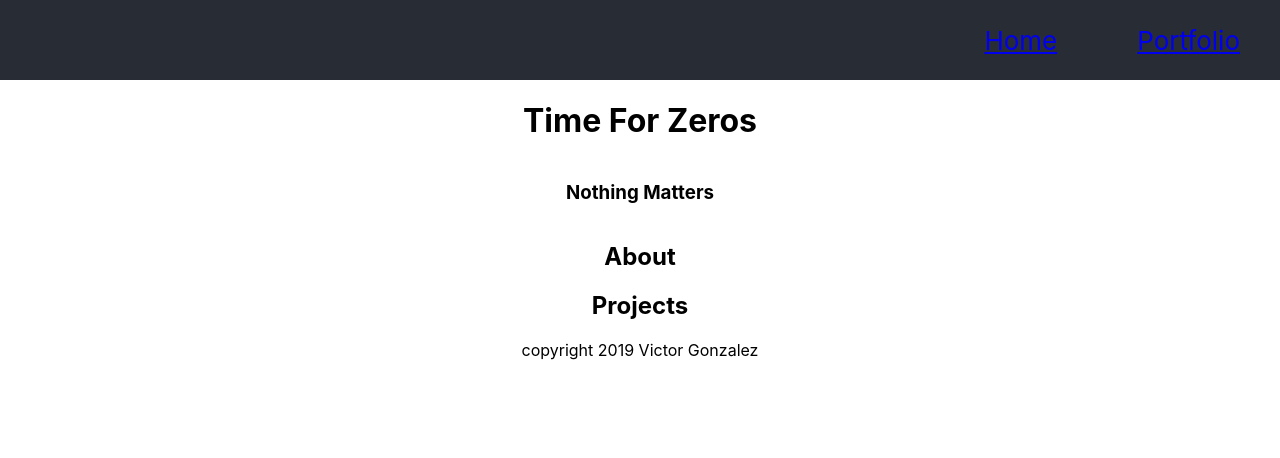
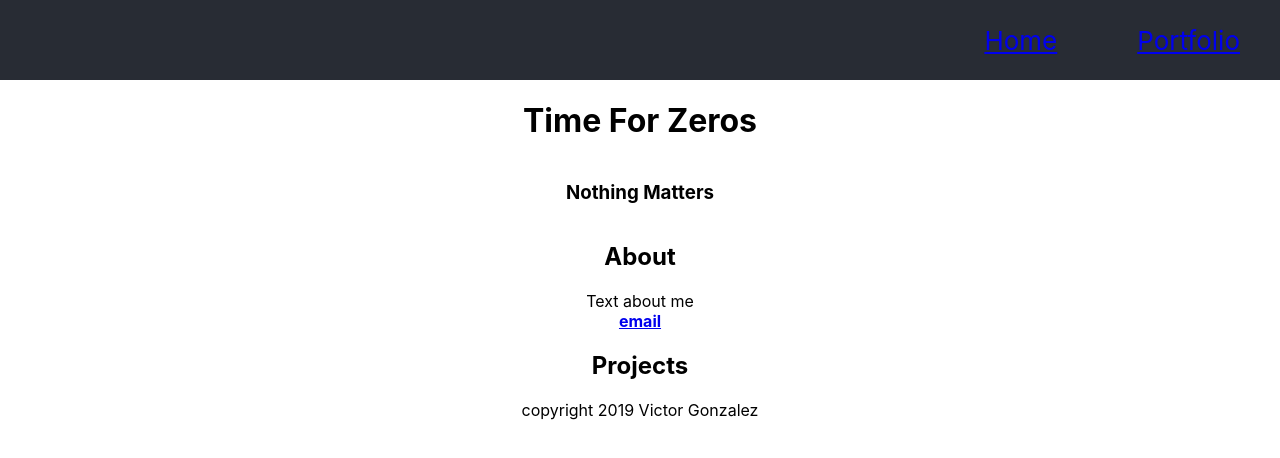
Before and after one commit to TimeForZeros/portfolio-react, a React (Create React App) app: page /Portfolio in a window 1280 px wide. Shown: the top 458 px of the page. Built offline with nearby package versions, Linux system fonts and the light colour scheme.

Commit message:
Body hierarchy built out

```diff
--- /dev/null
+++ b/src/components/Body/About/About.jsx
@@ -0,0 +1,15 @@
+import React from 'react';
+import Contact from './Contact/Contact';
+
+const About = () => {
+    return(
+        <div>
+            <div>
+                Text about me
+            </div>
+            <Contact />
+        </div>
+    )
+}
+
+export default About;
--- /dev/null
+++ b/src/components/Body/About/Contact/Contact.jsx
@@ -0,0 +1,15 @@
+import React from 'react';
+import './Contact.css';
+
+const Contact = () => {
+    return (
+        <div>
+            <div>
+
+                <a href='mailto:victor@timeforzeros.com'><strong>email</strong></a>
+            </div>
+        </div>
+    );
+}
+
+export default Contact;
--- a/src/components/Body/Body.jsx
+++ b/src/components/Body/Body.jsx
@@ -1,4 +1,6 @@
 import React from "react";
+import About from "./About/About";
+import './Body.css';
 
 let Body = props => {
   return (
@@ -9,6 +11,7 @@ let Body = props => {
         </div>
         <section>
             <h2> About</h2>
+            <About />
             <h2> Projects</h2>
         </section>
     </div>
```
Also changed, not shown: src/components/Body/Main/Main.jsx (deleted, +0 -8 lines), src/components/Body/About/Contact/Contact.css (added).
